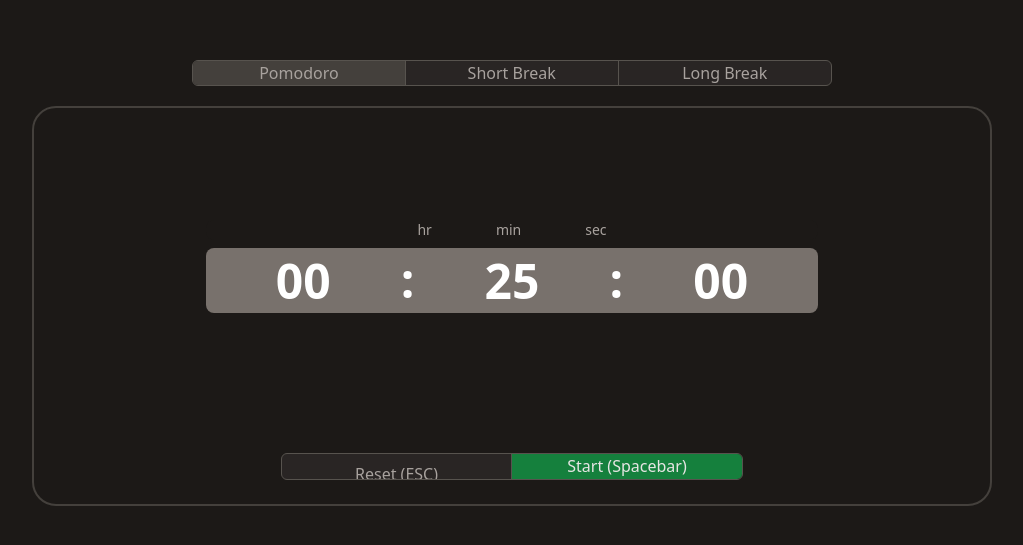
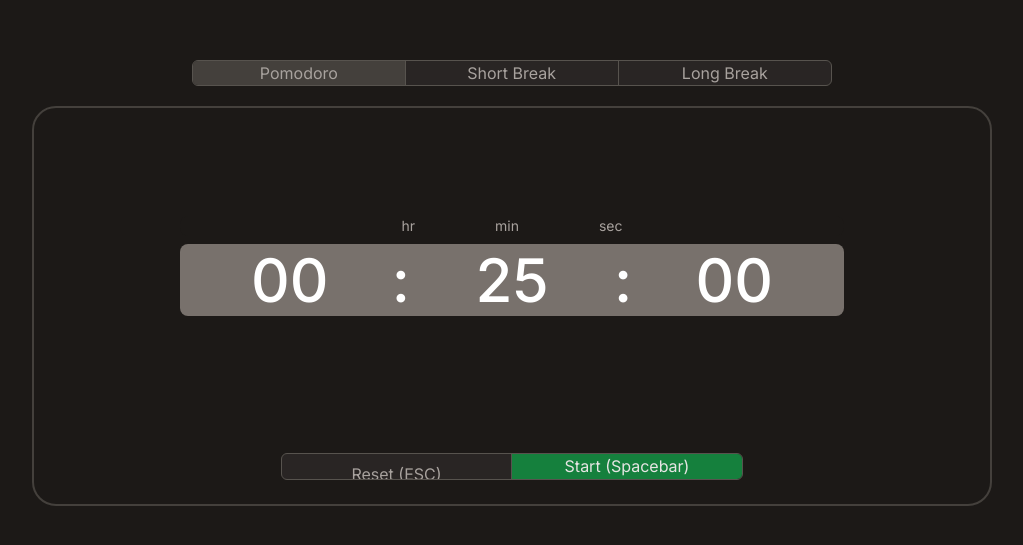
Before and after one commit to paradimes/pomodoro, a React (Vite) app in the folder client/: page / in a window 1280 px wide. Shown: the part 117-662 px from the top of the page, without its empty margins (128-1151 px from the left). Built offline with nearby package versions, Linux system fonts and the light colour scheme.

Commit message:
wip-7: tidying up for production build and launch

```diff
--- a/client/src/components/CircleProgressBar.tsx
+++ /dev/null
@@ -1,64 +0,0 @@
-/* eslint-disable @typescript-eslint/no-unused-vars */
-type CircleProgressBarProps = {
-  percentage: number;
-  circleWidth: number;
-};
-
-export default function CircleProgressBar({
-  percentage,
-  circleWidth,
-}: CircleProgressBarProps) {
-  // circle details
-  const radius = 85;
-  const dashArray = 2 * Math.PI * radius; // circumference
-  const dashOffset = dashArray - (dashArray * percentage) / 100;
-
-  // details:
-  // circleWidth = 200px is the container of the circle.
-  // radius = 85, diameter = 170
-
-  return (
-    <div>
-      <svg
-        className="border-2 border-red-500"
-        width={circleWidth}
-        height={circleWidth}
-        viewBox={`0 0 ${circleWidth} ${circleWidth}`}
-      >
-        <circle
-          id="circle-background"
-          r={radius}
-          fill="none"
-          strokeWidth={"8px"}
-          stroke="#78716c" //gray
-          cx={circleWidth / 2}
-          cy={circleWidth / 2}
-        />
-        <circle
-          id="circle-progress"
-          r={radius}
-          fill="none"
-          stroke="#ea580c" //orange
-          strokeWidth={"8px"}
-          strokeDasharray={dashArray}
-          strokeDashoffset={dashOffset}
-          strokeLinecap="round"
-          strokeLinejoin="round"
-          cx={circleWidth / 2}
-          cy={circleWidth / 2}
-          transform={`rotate(-90 ${circleWidth / 2} ${circleWidth / 2})`}
-        />
-        {/* <text
-          className="text-white text-lg"
-          dy={"0.3em"}
-          x={"50%"}
-          y={"50%"}
-          textAnchor="middle"
-          color="white"
-        >
-          {percentage}%
-        </text> */}
-      </svg>
-    </div>
-  );
-}
--- a/client/src/components/Pomodoro.tsx
+++ b/client/src/components/Pomodoro.tsx
@@ -204,7 +204,7 @@
                 r={radius}
                 fill="none"
                 strokeWidth={stroke}
-                stroke="#78716c" //gray
+                stroke="#78716c"
                 cx={circleWidth / 2}
                 cy={circleWidth / 2}
               />
@@ -212,7 +212,7 @@
                 id="circle-progress"
                 r={radius}
                 fill="none"
-                stroke="#f97316" //orange
+                stroke="#f97316"
                 strokeWidth={stroke}
                 strokeDasharray={dashArray}
                 strokeDashoffset={dashOffset}
@@ -223,7 +223,10 @@
                 transform={`rotate(-90 ${circleWidth / 2} ${circleWidth / 2})`}
               />
             </svg>
-            <span id="time" className="absolute text-5xl font-bold text-white">
+            <span
+              id="time"
+              className="absolute text-6xl font-medium text-white"
+            >
               {` ${
                 time.hours ? String(time.hours).padStart(2, "0") + ":" : ""
               }${String(time.minutes).padStart(2, "0")}:${String(
@@ -234,15 +237,15 @@
         )}
         {reset && (
           <div className=" w-full  flex flex-col items-center gap-2 justify-center rounded-lg">
-            <div className="flex flex-row items-center justify-center gap-16 bg-stone-900 w-full rounded-lg text-sm text-stone-400 font-normal ">
+            <div className="flex flex-row items-center justify-center gap-20 bg-stone-900 w-full rounded-lg text-sm text-stone-400 font-normal ">
               <span>hr</span>
               <span>min</span>
               <span>sec</span>
             </div>
-            <div className=" w-full flex flex-row items-center justify-center bg-stone-500 rounded-lg ">
+            <div className=" w-full flex flex-row items-center justify-center bg-stone-500 rounded-lg px-2 ">
               <input
                 disabled={!reset}
-                className={`text-5xl font-bold text-white bg-transparent text-center border-none outline-none focus:bg-orange-400 focus:bg-opacity-80`}
+                className={`text-6xl font-medium text-white bg-transparent text-center border-none outline-none focus:bg-orange-400 focus:bg-opacity-80`}
                 type="number"
                 min="0"
                 max="10"
@@ -250,12 +253,12 @@
                 onChange={handleTimeChange("hours")}
                 onKeyDown={handleTimerInputKeyPress}
               />
-              <span className="text-5xl font-bold text-white bg-transparent">
+              <span className="text-6xl font-medium text-white bg-transparent">
                 :
               </span>
               <input
                 disabled={!reset}
-                className={`text-5xl font-bold text-white bg-transparent text-center border-none outline-none focus:bg-orange-400 focus:bg-opacity-80`}
+                className={`text-6xl font-medium text-white bg-transparent text-center border-none outline-none focus:bg-orange-400 focus:bg-opacity-80`}
                 type="number"
                 min="0"
                 max="59"
@@ -263,12 +266,12 @@
                 onChange={handleTimeChange("minutes")}
                 onKeyDown={handleTimerInputKeyPress}
               />
-              <span className="text-5xl font-bold text-white bg-transparent">
+              <span className="text-6xl font-medium text-white bg-transparent">
                 :
               </span>
               <input
                 disabled={!reset}
-                className={`text-5xl font-bold text-white bg-transparent text-center border-none outline-none focus:bg-orange-400 focus:bg-opacity-80`}
+                className={`text-6xl font-medium text-white bg-transparent text-center border-none outline-none focus:bg-orange-400 focus:bg-opacity-80`}
                 type="number"
                 min="0"
                 max="59"
--- a/client/src/index.css
+++ b/client/src/index.css
@@ -1,8 +1,14 @@
+@import url("https://fonts.googleapis.com/css2?family=Inter:wght@100;200;300;400;500;600;700;800;900&display=swap");
+
 @tailwind base;
 @tailwind components;
 @tailwind utilities;
 
-/* Hide Arrows (Spimners) From Input Number */
+* {
+  font-family: "Inter", sans-serif;
+}
+
+/* Hide Arrows (Spinners) From Input Number */
 /* Chrome, Safari, Edge, Opera */
 input::-webkit-outer-spin-button,
 input::-webkit-inner-spin-button {
```
